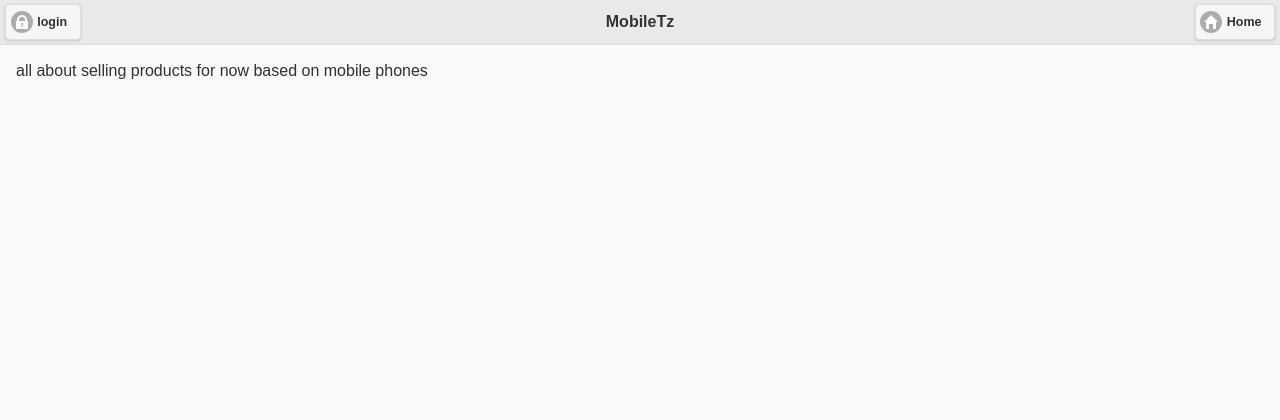
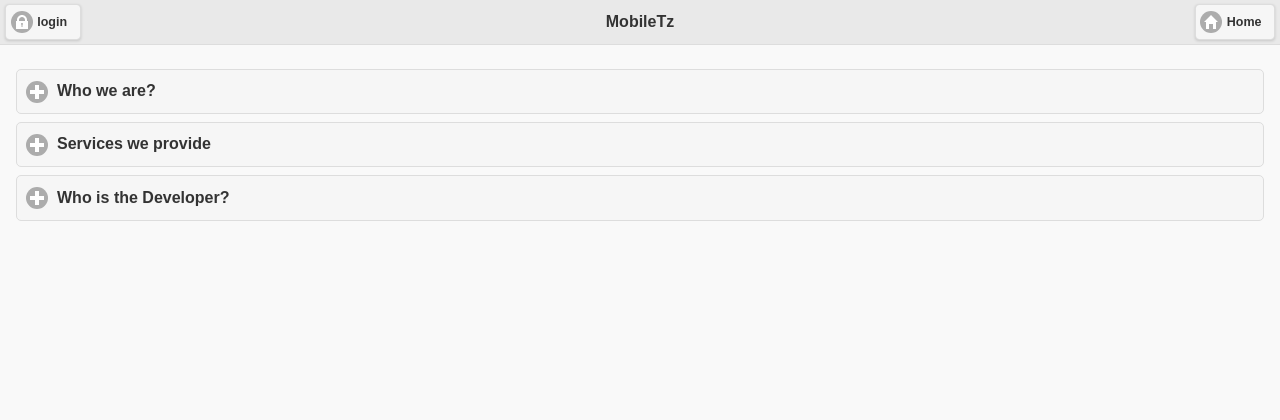
Before and after one commit to chingalo/mobile-phone-dealer, a Django app: page / in a window 1280 px wide, after a click on "About MobileTz". Shown: the top 420 px of the page. Run offline with Django 3.2, Linux system fonts and the light colour scheme; parts of the project's set-up code (start-up, migrations or seed data) failed here and were passed over.

Commit message:
about us page

```diff
--- a/templates/index.html
+++ b/templates/index.html
@@ -12,7 +12,7 @@
 	<div data-role = "main" class = "ui-content">
 
 		<ul data-role = "listview" data-inset = "true">
-			<li><a href = "#aboutus">About us</a></li>
+			<li><a href = "#aboutus">About MobileTz</a></li>
 			<li><a href = "#ourproducts">Our products</a></li>
 			<li><a href = "#conctactus" >Conctact us</a></li>
 		</ul>
@@ -46,6 +46,8 @@
 </div>
 
 
+
+
 <!---   about us page---->
 <div data-role = "page" id = "aboutus">
 	<div data-role = "header" data-position = "fixed">
@@ -56,14 +58,46 @@
 
 	<div data-role = "main" class = "ui-content">
 
-		all about selling products for now based on mobile phones
+			<div data-role = "collapsible">
+				<h5>Who we are?</h5>
+				<p>
 
+					<img style = "border-radius: 10px;" src = "{{STATIC_URL}}img/connect.jpg" width = "100%" height = "80px" />
+					MobileTz is system acts customer and mobile dealer connectors.
+					We are here to connect our mobile phones dealer in Tz with customers
+				</p>
+			</div>
+
+			<div data-role = "collapsible">
+				<h1>Services we provide</h1>
+				Our  services depend on who you are?
+				<div data-role = "collapsible">
+					<h1>For customers</h1>
+					<p>
+						Help to buy mobiles phones by directly connect them to dealer upon slection of the ptoduct
+					</p>
+				</div>
+				<div data-role = "collapsible">
+					<h1>For mobile dealer</h1>
+					<p>
+						Free account where he or she may manage mobiles phones he or have and immediately being avilable in our store ready for customer to view
+					</p>
+				</div>
+			</div>
+			<div data-role = "collapsible">
+				<h1>Who is the Developer?</h1>
+				<p><img style = "border-radius: 10px;" src = "{{STATIC_URL}}img/developer.png" width = "100%" height = "120px" />
+				Mr Joseph chingalo, currently studing B.Sc with computer science at The University of Dar-es-salaam
+				</p>
+			</div>
 	</div>
 
 	<div data-role = "footer" data-position = "fixed"><br>
 		<h4>&copy; {% now " Y" %}</h4><br>
 	</div>
 </div>
+
+
 
 
 <!-- conctact us page ---->
@@ -76,8 +110,6 @@
 
 	<div data-role = "main" class = "ui-content">
 
-		contact form ..... comming soon
-
 	</div>
 
 	<div data-role = "footer" data-position = "fixed"><br>
```
Also changed, not shown: static/img/connect.jpg (added), static/img/developer.png (added).
